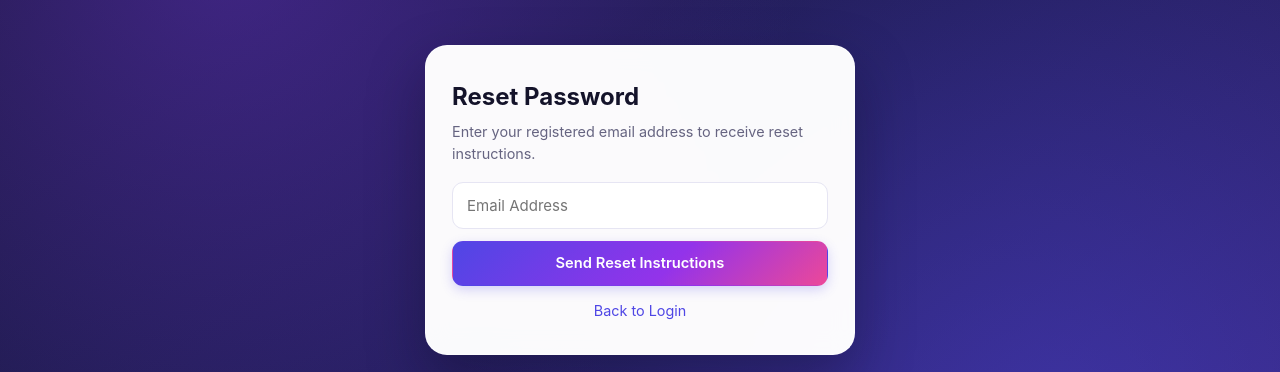
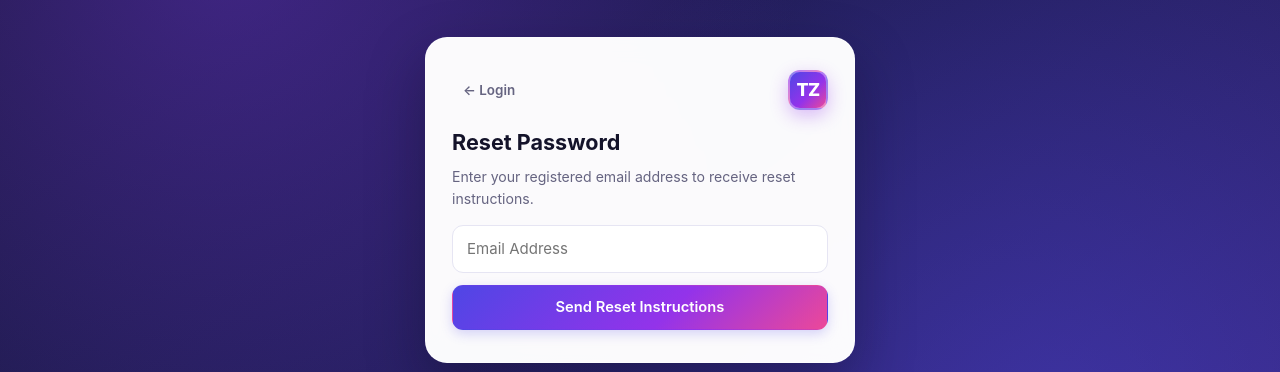
Before and after one commit to KhadijaSaid07/CodeAlpha_TZChat, a React (Vite) app in the folder frontend/: page /forgot-password in a window 1280 px wide. Shown: the part 200-572 px from the top of the page. Built offline with nearby package versions, Linux system fonts and the light colour scheme; no server answers.

Commit message:
update forgot password page with tz logo

```diff
--- a/frontend/src/pages/ForgotPasswordPage.jsx
+++ b/frontend/src/pages/ForgotPasswordPage.jsx
@@ -1,6 +1,7 @@
 import { useState } from "react";
 import { Link } from "react-router-dom";
 import { apiRequest } from "../api/client";
+import TZLogo from "../components/TZLogo";
 
 export default function ForgotPasswordPage() {
   const [email, setEmail] = useState("");
@@ -29,8 +30,15 @@ export default function ForgotPasswordPage() {
   return (
     <div className="auth-page">
       <div className="auth-card">
-        <h2 style={{ marginBottom: 6 }}>Reset Password</h2>
-        <p style={{ color: "var(--muted)", fontSize: "0.9rem", marginBottom: 16 }}>
+        <div style={{ display: "flex", justifyContent: "space-between", alignItems: "center", marginBottom: 16 }}>
+          <Link to="/login" className="btn btn-ghost btn-sm" style={{ padding: "6px 10px" }}>
+            ← Login
+          </Link>
+          <TZLogo size={40} />
+        </div>
+
+        <h2 style={{ fontSize: "1.35rem", marginBottom: 6 }}>Reset Password</h2>
+        <p style={{ color: "var(--muted)", fontSize: "0.88rem", marginBottom: 16 }}>
           Enter your registered email address to receive reset instructions.
         </p>
         {error && <div className="alert alert-error">{error}</div>}
@@ -49,10 +57,6 @@ export default function ForgotPasswordPage() {
             {submitting ? "Sending..." : "Send Reset Instructions"}
           </button>
         </form>
-
-        <p style={{ textAlign: "center", marginTop: 14, fontSize: "0.9rem" }}>
-          <Link to="/login">Back to Login</Link>
-        </p>
       </div>
     </div>
   );
```
